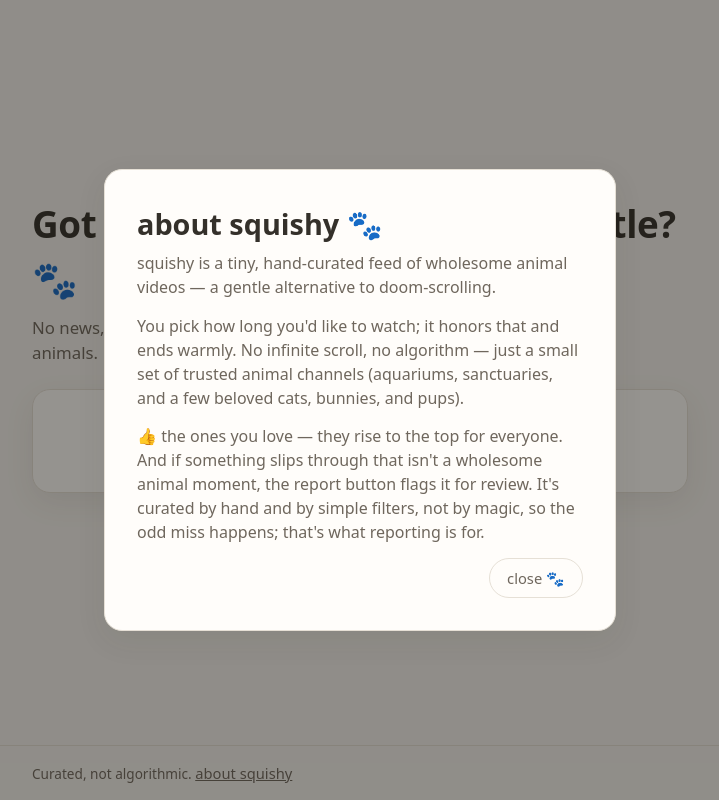
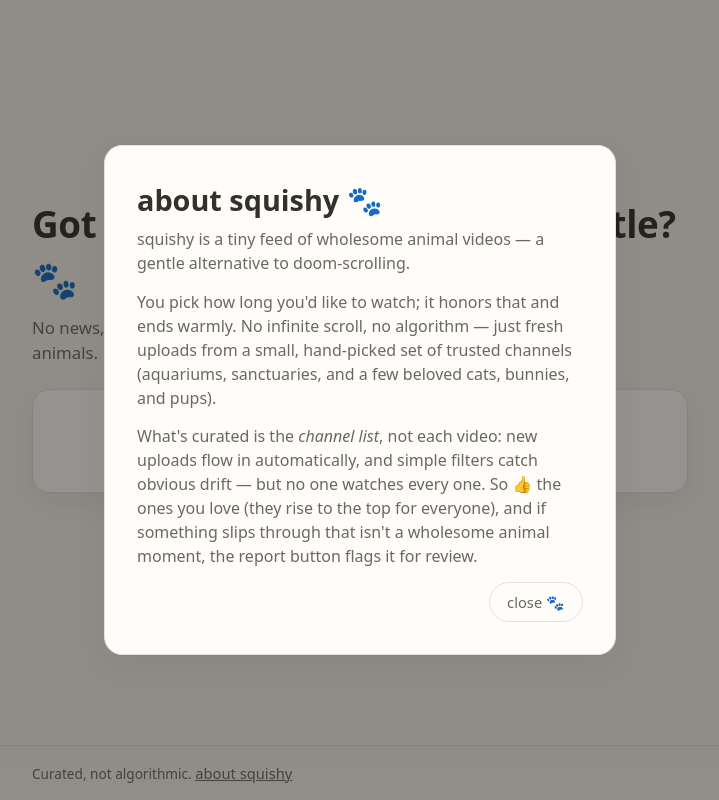
Before and after one commit to bookchiq/squishy, a website with bundled scripts: page public/index.html in a window 1280 px wide. Both pictures are taken after a click on the button "about squishy". Shown: the whole page, without its empty margins (280-999 px from the left). Built offline with nearby package versions, Linux system fonts and the light colour scheme.

Commit message:
fix(web): about copy — we curate the channel list, not each video
Clarify the trust-relevant distinction: squishy vets the creators/channels;
their new uploads flow in automatically (with simple filters), rather than each
video being hand-picked. Honest about what is and isn't reviewed.

Co-Authored-By: Claude Opus 4.8 <noreply@anthropic.com>

```diff
--- a/public/index.html
+++ b/public/index.html
@@ -66,15 +66,17 @@
 
     <dialog id="about-dialog" class="about" aria-labelledby="about-title">
       <h2 id="about-title">about squishy 🐾</h2>
-      <p>squishy is a tiny, hand-curated feed of wholesome animal videos — a gentle
-        alternative to doom-scrolling.</p>
+      <p>squishy is a tiny feed of wholesome animal videos — a gentle alternative to
+        doom-scrolling.</p>
       <p>You pick how long you'd like to watch; it honors that and ends warmly. No
-        infinite scroll, no algorithm — just a small set of trusted animal channels
-        (aquariums, sanctuaries, and a few beloved cats, bunnies, and pups).</p>
-      <p>👍 the ones you love — they rise to the top for everyone. And if something
-        slips through that isn't a wholesome animal moment, the report button flags
-        it for review. It's curated by hand and by simple filters, not by magic, so
-        the odd miss happens; that's what reporting is for.</p>
+        infinite scroll, no algorithm — just fresh uploads from a small, hand-picked
+        set of trusted channels (aquariums, sanctuaries, and a few beloved cats,
+        bunnies, and pups).</p>
+      <p>What's curated is the <em>channel list</em>, not each video: new uploads
+        flow in automatically, and simple filters catch obvious drift — but no one
+        watches every one. So 👍 the ones you love (they rise to the top for
+        everyone), and if something slips through that isn't a wholesome animal
+        moment, the report button flags it for review.</p>
       <form method="dialog">
         <button class="ghost-btn" value="close">close 🐾</button>
       </form>
```
